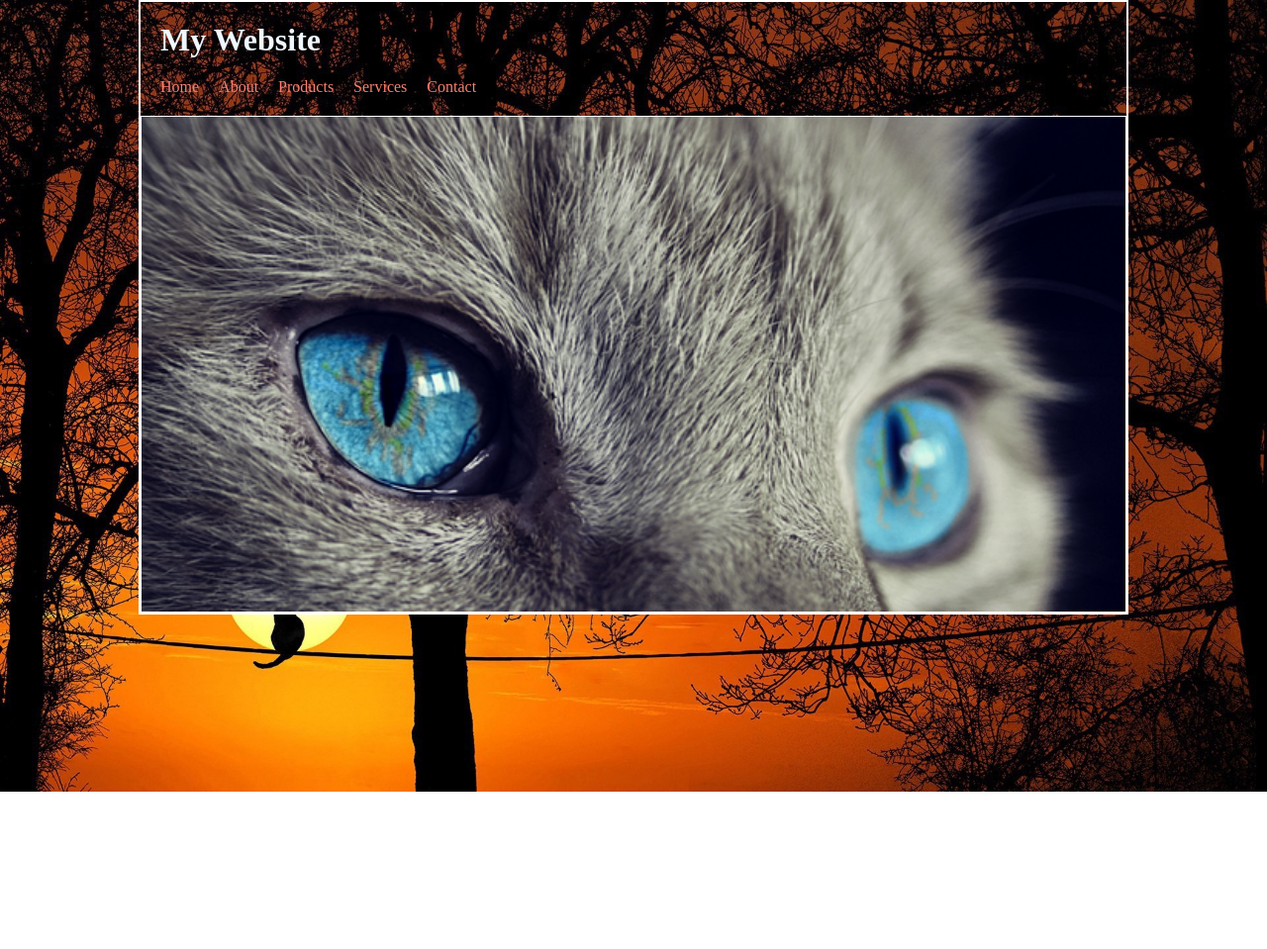
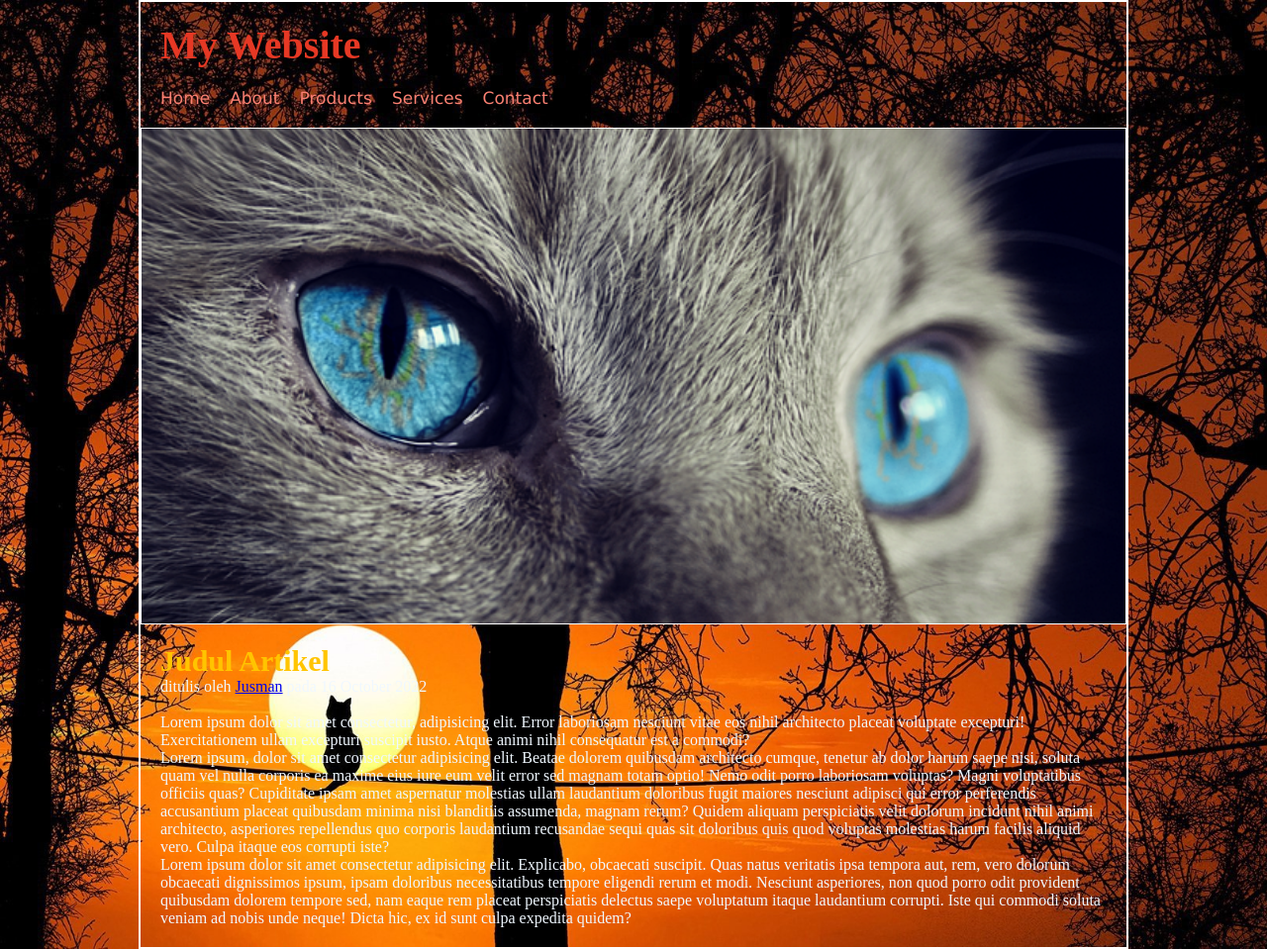
Before and after one commit to Jusman91/latihan1, a plain HTML site: page Latihan_box model and Float/index.html in a window 1280 px wide. Shown: the whole page at 99% size. Before the commit the page ends 800 px from the top, so only its background shows below. Drawn offline with Linux system fonts and the light colour scheme.

Commit message:
add content

```diff
--- a/Latihan_box model and Float/index.html
+++ b/Latihan_box model and Float/index.html
@@ -20,6 +20,14 @@
             </ul>
         </header>
         <div class="hero"></div>
+        <div class="content">
+            <h2>Judul Artikel</h2>
+            <p class="penulis">ditulis oleh <a href="#">Jusman</a> pada 16 October 2022</p>
+            <br>
+            <p>Lorem ipsum dolor sit amet consectetur, adipisicing elit. Error laboriosam nesciunt vitae eos nihil architecto placeat voluptate excepturi! Exercitationem ullam excepturi suscipit iusto. Atque animi nihil consequatur est a commodi?</p>
+            <p>Lorem ipsum, dolor sit amet consectetur adipisicing elit. Beatae dolorem quibusdam architecto cumque, tenetur ab dolor harum saepe nisi, soluta quam vel nulla corporis ea maxime eius iure eum velit error sed magnam totam optio! Nemo odit porro laboriosam voluptas? Magni voluptatibus officiis quas? Cupiditate ipsam amet aspernatur molestias ullam laudantium doloribus fugit maiores nesciunt adipisci qui error perferendis accusantium placeat quibusdam minima nisi blanditiis assumenda, magnam rerum? Quidem aliquam perspiciatis velit dolorum incidunt nihil animi architecto, asperiores repellendus quo corporis laudantium recusandae sequi quas sit doloribus quis quod voluptas molestias harum facilis aliquid vero. Culpa itaque eos corrupti iste?</p>
+            <P>Lorem ipsum dolor sit amet consectetur adipisicing elit. Explicabo, obcaecati suscipit. Quas natus veritatis ipsa tempora aut, rem, vero dolorum obcaecati dignissimos ipsum, ipsam doloribus necessitatibus tempore eligendi rerum et modi. Nesciunt asperiores, non quod porro odit provident quibusdam dolorem tempore sed, nam eaque rem placeat perspiciatis delectus saepe voluptatum itaque laudantium corrupti. Iste qui commodi soluta veniam ad nobis unde neque! Dicta hic, ex id sunt culpa expedita quidem?</P>
+        </div>
     </div>
 </body>
 </html>
--- a/Latihan_box model and Float/style.css
+++ b/Latihan_box model and Float/style.css
@@ -16,11 +16,18 @@ body {
 }
 header {
     padding: 20px;
+
+}
+header h1 {
+    font-size: 40px;
+    color: rgb(230, 56, 36);
 }
 header ul {
     display: flex;
     list-style: none;
     margin-top: 20px;
+    font-size: 17px;
+    font-family: 'Lucida Sans', 'Lucida Sans Regular', 'Lucida Grande', 'Lucida Sans Unicode', Geneva, Verdana, sans-serif;
 }
 ul li a {
     text-decoration: none;
@@ -36,5 +43,13 @@ ul li a:hover {
     background-image: url(image/cat.png);
     background-repeat: no-repeat;
     background-size: cover;
-    background-position: top;
+    background-position: 0 -60px;
 }
+.content {
+    padding: 20px;
+}
+.content h2 {
+    font-size: 30px;
+    font-weight: bold;
+    color: rgb(255, 196, 0);
+}
```
